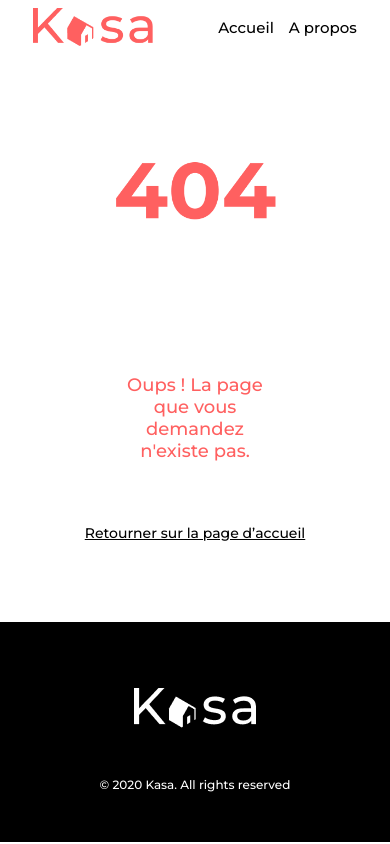
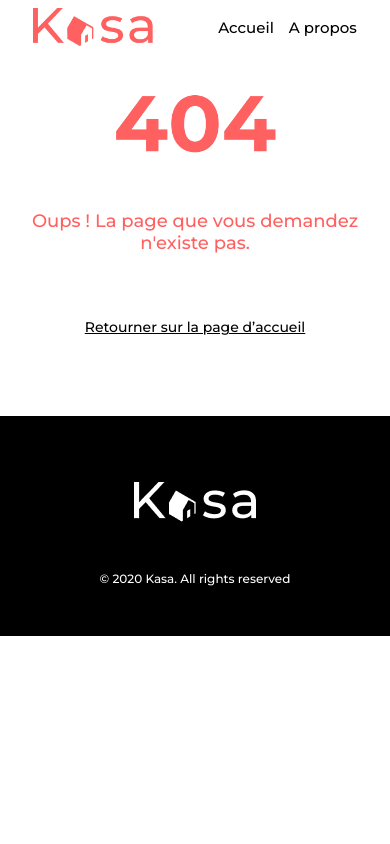
Before and after one commit to G-e-s-s/OC_Projet_4_React, a React (Create React App) app: page /error in a window 390 px wide. Built offline with nearby package versions, Linux system fonts and the light colour scheme.

Commit message:
Réctifications responsive

```diff
--- a/src/components/Cartes/cartes.scss
+++ b/src/components/Cartes/cartes.scss
@@ -5,13 +5,13 @@ $background-color_1: rgba(246, 246, 246, 1);
 .hebergements {
 	background-color: $background-color_1;
 	border-radius: 25px;
+	padding: 2%;
 }
 .cartes {
 	display: flex;
 	flex-direction: column-reverse;
 	width: 100%;
 	height: 350px;
-	// margin: auto 40px 30px auto;
 }
 .img {
 	width: 100%;
@@ -28,16 +28,12 @@ $background-color_1: rgba(246, 246, 246, 1);
 	width: 13%;
 }
 .groupe-chambres {
-	// display: flex;
-	// flex-direction: row;
-	// flex-wrap: wrap;
-	// justify-content: space-around;
 	display: grid;
 	grid-template-columns: 33% 33% 33%;
     grid-template-rows: 33% 33% 33%;
 	a {
 		text-decoration: none;
-		margin : 8%;
+		margin : 5%;
 	}
 }
 
@@ -47,9 +43,9 @@ $background-color_1: rgba(246, 246, 246, 1);
 	}
     .groupe-chambres {
 		padding: 0;
-		background-color: $background-color_2;
 		grid-template-columns: 51% 51%;
 		grid-template-rows: 50% 50%;
+		background-color: $background-color_1;
 			a {
 				margin: 4% 4% 0 0;
 			}
@@ -59,9 +55,14 @@ $background-color_1: rgba(246, 246, 246, 1);
 	}
 }
 @media all and (max-width: 650px) {
+	.hebergements {
+		background-color: $background-color_2;
+		padding: 0%;
+	}
 	.groupe-chambres {
 		grid-template-columns: 100%;
 		grid-template-rows: 100%;
+		background-color: $background-color_2;
 			a {
 				margin: 3% 0;
 			}
--- a/src/components/DetailsLogements/detailsLogements.scss
+++ b/src/components/DetailsLogements/detailsLogements.scss
@@ -36,7 +36,7 @@ $background-color_2: #ff6060;
 	border-radius: 10px;
 	font-weight: 700;
 	color: $color_1;
-	margin: 20px 0 0 0;
+	margin: 20px 1% 0 0;
 	padding: 5px 10px;
 }
 .Host {
--- a/src/components/Slideshow/slideshow.jsx
+++ b/src/components/Slideshow/slideshow.jsx
@@ -21,8 +21,10 @@ function Slideshow (props) {
   }
   if(length === 1){
     return(
-      <div key="0" className="carousel" >
-          <img className="imgCarousel" src={appart.pictures[0]} alt="Logements" style={({ marginLeft: '3.5%' })} ></img>
+      <div className="slideshow">
+        <div key="0" className="carousel" >
+            <img className="imgCarousel" src={appart.pictures[0]} alt="Logements" ></img>
+        </div>
       </div>
     )
   }
--- a/src/components/Slideshow/slideshow.scss
+++ b/src/components/Slideshow/slideshow.scss
@@ -50,27 +50,8 @@ $background-color_2: #ff6060;
 	left : 50%;
 	bottom : 10%;
 }
-@media all and (max-width: 1000px) {
-	// .carousel {
-	// 	height: 355px;
-	// 	//margin: auto;
-	// 	width: 100%;
-	// }
-	// .imgCarousel {
-	// 	border-radius: 15px;
-	// 	margin : 0 0 0 0;
-	// 	width: 84%;
-	// }
-	// .chevronRight {
-	// 	right : 6%;
-	// }
-	// .chevronLeft {
-	// 	left: 9%;
-	// }
-	// .numImg {
-	// 	right: 50%;
-	// 	bottom: 15%;
-	// }
+.imgSeule {
+
 }
 @media all and (max-width: 650px) {
 	main{
--- a/src/pages/Error/error.scss
+++ b/src/pages/Error/error.scss
@@ -1,7 +1,6 @@
 $color_1: #FF6060;
 $color_2: black;
 
-/* 404 */
 main {
 	max-width: 1440px;
 	margin: auto;
@@ -15,13 +14,13 @@ main {
 	}
 }
 .imgError {
-	padding: 100px 0 100px 0;
+	padding: 10% 0 10% 0;
 }
 .textError {
 	color: $color_1;
 	font-size: 36px;
 	font-weight: 500;
-	padding-bottom: 100px;
+	padding-bottom: 10%;
 }
 .return {
 	font-size: 18px;
@@ -37,7 +36,6 @@ main {
 	}
 	.textError {
 		font-size: 18px;
-		padding: 30px 80px;
 		text-align: center;
 	}
 	.return {
```
